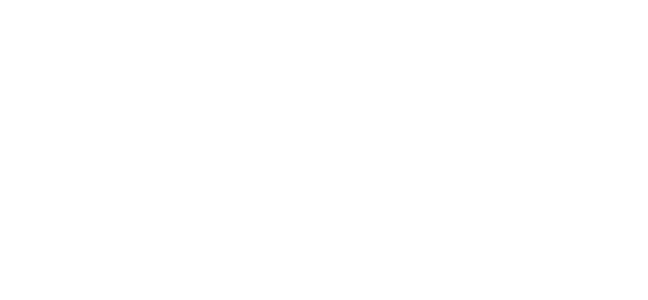
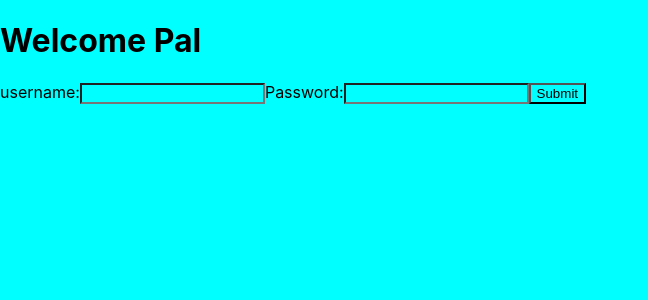
Before and after one commit to manamiueda1/react-demo, a React (Create React App) app: page /form in a window 1280 px wide. Shown: the top 300 px of the page, without its empty margins (0-648 px from the left). Built offline with nearby package versions, Linux system fonts and the light colour scheme.

Commit message:
added form

```diff
--- a/package.json
+++ b/package.json
@@ -6,6 +6,7 @@
     "@testing-library/jest-dom": "^5.11.4",
     "@testing-library/react": "^11.1.0",
     "@testing-library/user-event": "^12.1.10",
+    "eslint-plugin-jest": "^24.1.5",
     "react": "^17.0.1",
     "react-dom": "^17.0.1",
     "react-router-dom": "^5.2.0",
@@ -35,5 +36,8 @@
       "last 1 firefox version",
       "last 1 safari version"
     ]
+  },
+  "devDependencies": {
+    "eslint": "^7.20.0"
   }
 }
--- a/src/App.js
+++ b/src/App.js
@@ -2,6 +2,7 @@
 
 import Home from "./components/Home/Home.component";
 import StudentList from "./components/StudentList/StudentList.component";
+import Form from "./components/Form/Form.component";
 import "./App.css";
 
 function App() {
@@ -10,7 +11,8 @@
       <div>
         <Switch>
           <Route exact path="/" component={Home} />
-          <Route exact path="/studentList" component={StudentList} />
+          <Route exact path="/students" component={StudentList} />
+          <Route exact path="/form" component={Form} />
         </Switch>
       </div>
     </Router>
--- /dev/null
+++ b/src/components/Form/Form.component.jsx
@@ -0,0 +1,57 @@
+import React, {Component} from 'react';
+import './Form.styles.css'
+
+class Form extends Component {
+    constructor(){
+        super()
+        this.state = {
+            username: '',
+            password: '',
+            savedUsername: 'Pal'
+        }
+    }
+
+    handleChange = (event) => {
+        this.setState({
+            [event.target.name]: event.target.value
+        })
+    }
+
+    handleSubmit = (event) => {
+        event.preventDefault();
+
+        this.setState({
+            username: '',
+            password: '',
+            savedUsername: this.state.username
+        })
+        console.log(this.state)
+    }
+
+    render(){
+        console.log(this.state, 'this.state')
+        return (
+            <div>
+                <h1>Welcome {this.state.savedUsername}</h1>
+
+                <form onSubmit={this.handleSubmit}>
+                    <label htmlFor='username'>username:</label>
+                    <input type='text' name='username' value={this.state.username} onChange={this.handleChange}></input>
+
+
+                    <label htmlFor="password">Password:</label>
+                    <input
+                        type="password"
+                        name="password"
+                        value={this.state.password}
+                        onChange={this.handleChange}
+                    />
+                    <button type='submit'>Submit</button>
+
+                </form>
+            </div>
+        )
+    }
+}
+
+export default Form
--- /dev/null
+++ b/src/components/Form/Form.styles.css
@@ -0,0 +1,3 @@
+* {
+  background-color: aqua;
+}
--- a/src/components/Home/Home.component.jsx
+++ b/src/components/Home/Home.component.jsx
@@ -1,9 +1,16 @@
 import React from 'react';
+import {Link} from 'react-router-dom'
 import './Home.styles.css'
 
 const Home = () => {
     return (
-        <h1>React V3 Notes</h1>
+        <div>
+            <Link to='/students'>STUDENTS</Link>
+            <Link to='/form'>FORM</Link>
+
+            <h1>React V3 Notes</h1>
+        </div>
+
     )
 }
 
```
Also changed, not shown: 1 other file (tests, documents, lock files or other folders).
